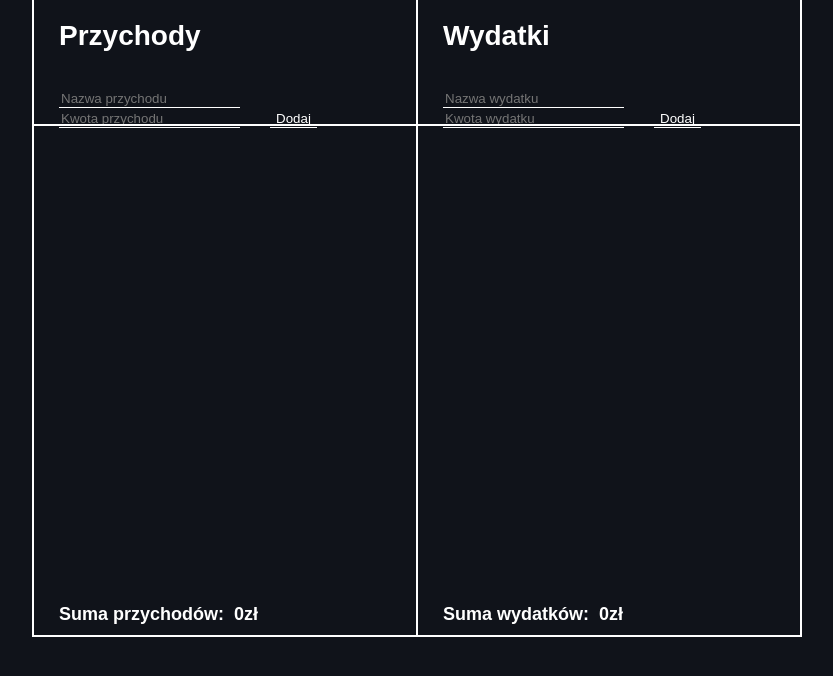
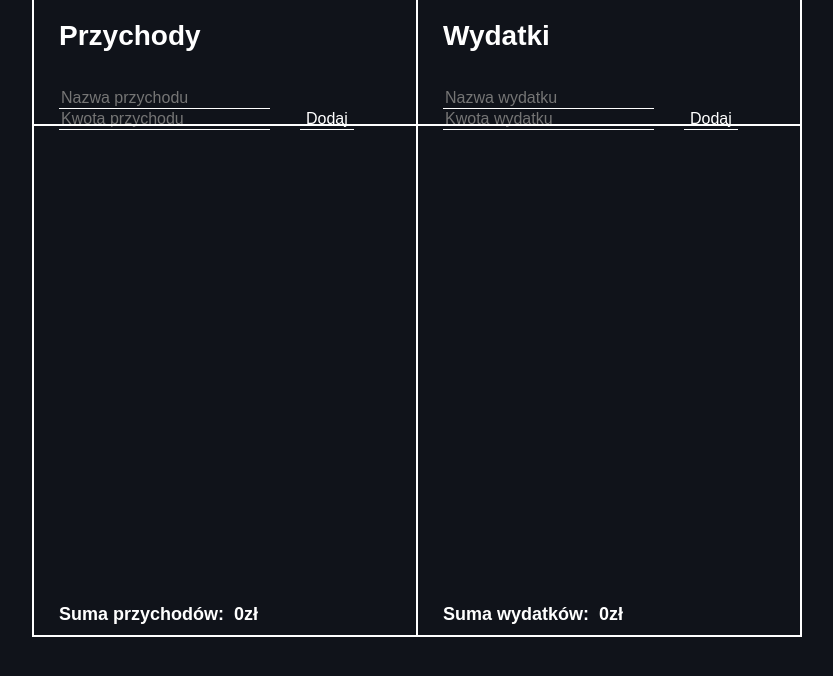
Before and after one commit to Fannoth/home-budget, a plain HTML site: page index.html in a window 1280 px wide. Shown: the part 84-760 px from the top of the page, without its empty margins (223-1056 px from the left). Drawn offline with Linux system fonts and the light colour scheme; a web font is replaced by a local one.

Commit message:
more visual fixes

```diff
--- a/css/style.css
+++ b/css/style.css
@@ -70,7 +70,9 @@ input {
     background-color: #10131a;
     color: white;
 }
-
+.input {
+    font-size: 16px;
+}
 .incomesData {
     display: flex;
     flex-direction: column;
--- a/index.html
+++ b/index.html
@@ -30,9 +30,9 @@
                         <h1>Przychody</h1>
                     </div>
                     <form id="incomeForm" class="form" autocomplete="off">
-                        <input type="text" placeholder="Nazwa przychodu" id="incomeText" class="incomeText">
-                        <input type="number" placeholder="Kwota przychodu" id="incomeNumber" class="incomeNumber">
-                        <input type="submit" value="Dodaj">
+                        <input type="text" placeholder="Nazwa przychodu" id="incomeText" class="incomeTex input">
+                        <input type="number" placeholder="Kwota przychodu" id="incomeNumber" class="incomeNumber input">
+                        <input type="submit" value="Dodaj" class="input">
                     </form>
                 </div>
                 <div id="expenses" class="expenses">
@@ -40,9 +40,9 @@
                         <h1>Wydatki</h1>
                     </div>
                     <form id="expenseForm" class="form" autocomplete="off">
-                        <input type="text" placeholder="Nazwa wydatku" id="expenseText" class="expensesText">
-                        <input type="number" placeholder="Kwota wydatku" id="expenseNumber" class="expensesNumber">
-                        <input type="submit" value="Dodaj">
+                        <input type="text" placeholder="Nazwa wydatku" id="expenseText" class="expensesText input">
+                        <input type="number" placeholder="Kwota wydatku" id="expenseNumber" class="expensesNumber input">
+                        <input type="submit" value="Dodaj" class="input">
                     </form>
                 </div>
             </div>
```
